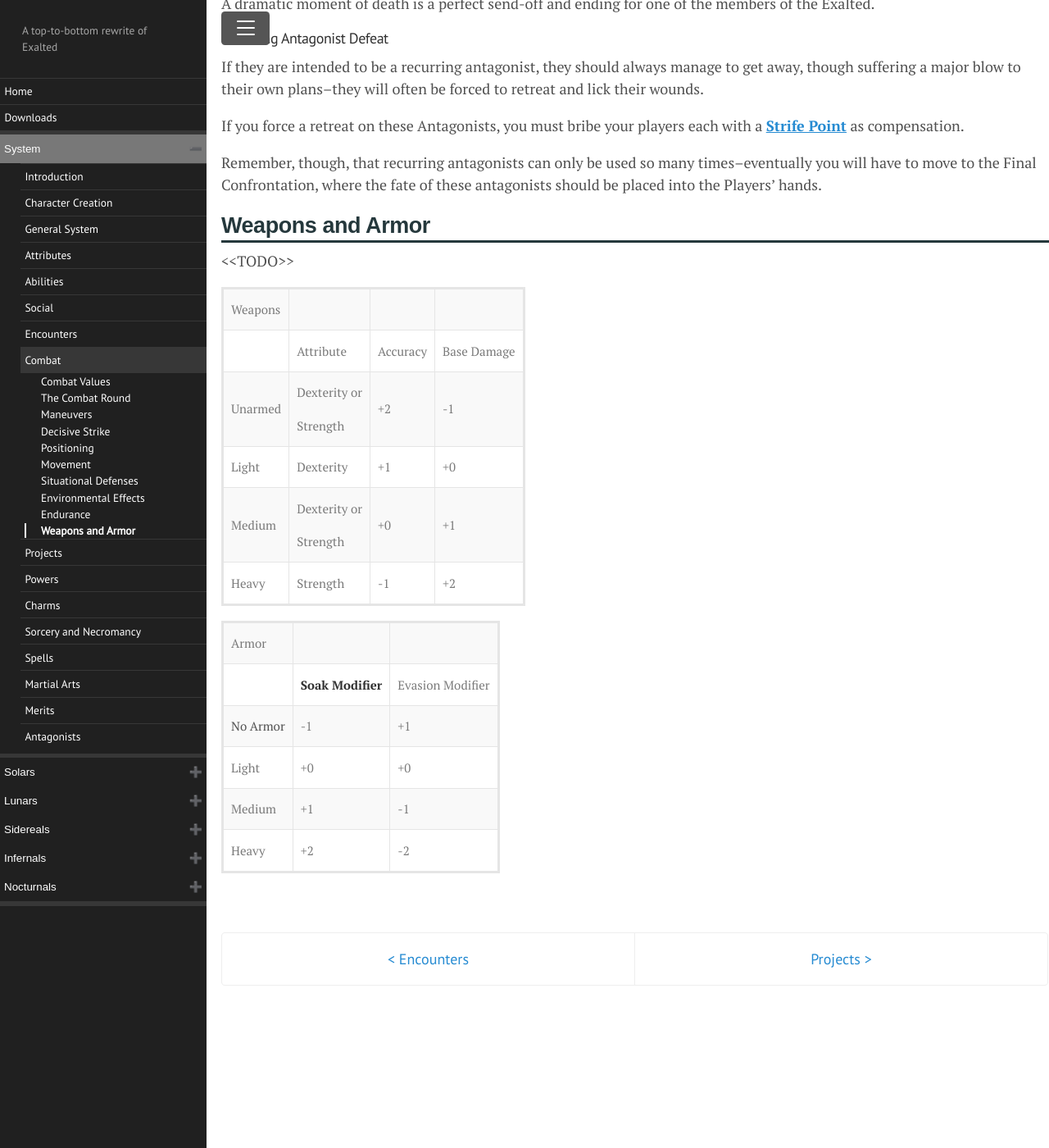
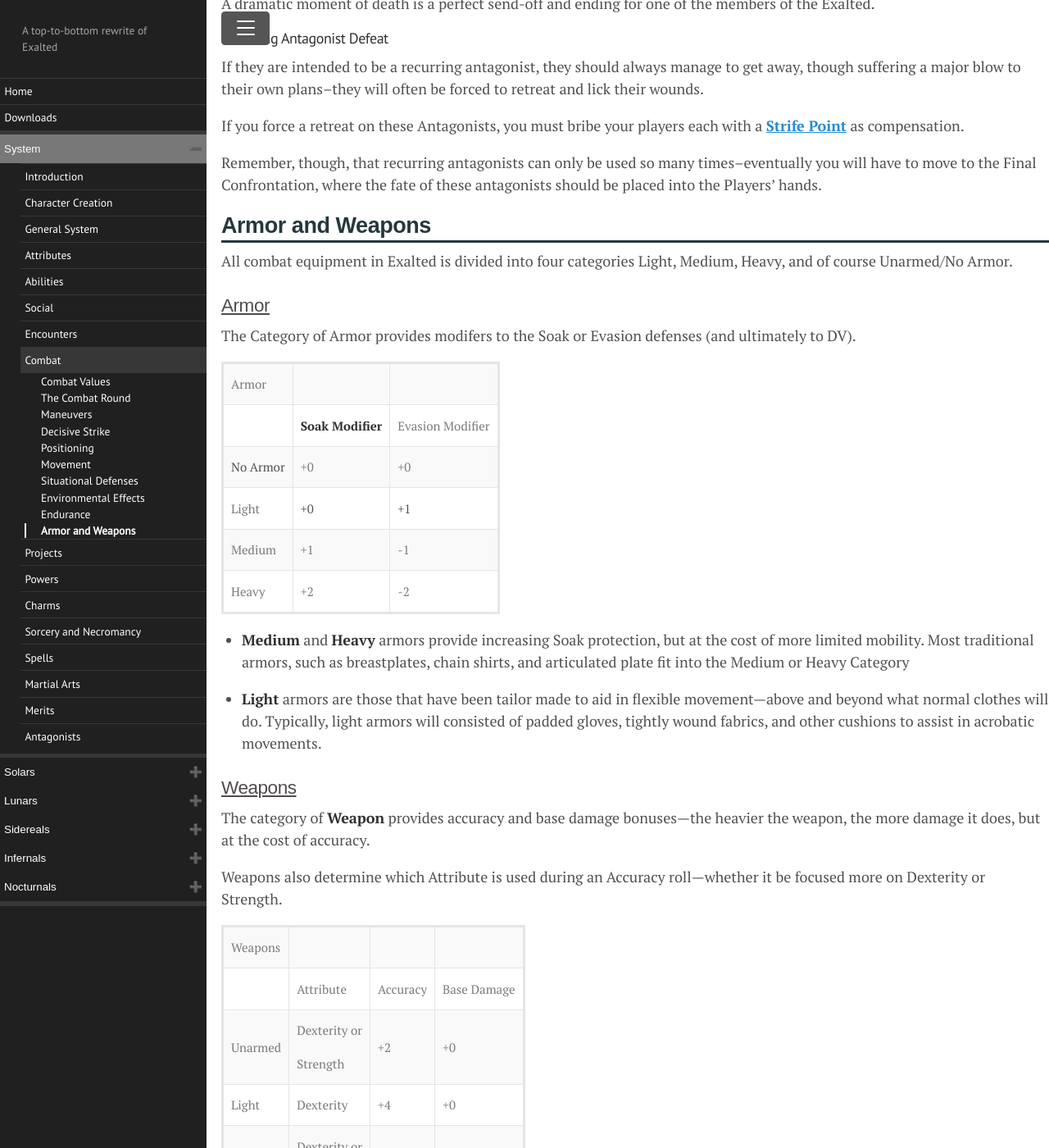
Before and after one commit to Dragonmystic707/exalted-reincarnated, a Jekyll site: the page built from docs/System/Combat.md, in a window 1280 px wide and 1400 px high, scrolled down 10263 px. Shown: the whole window at 82% size. Built offline with Jekyll 4.4.1, drawn with Linux system fonts in a browser that asks for light colours; some of the changed text lies outside the part shown.

Commit message:
Revamed Base Damage

```diff
--- a/docs/System/Combat.md
+++ b/docs/System/Combat.md
@@ -67,13 +67,14 @@
     The ability to land a hit with an attack. This value is highly
     dependant on the weapon used—for example, a short bow is a light
     archery weapon, so would use Dexterity, Archery, and provide an
-    Accuracy Bonus. This is described in more detail in the
-    [Weapons](/Combat/#weapons-and-armor) section.
+    Accuracy Bonus, wheras a Heavy Axe would rely on Strength, Melee,
+    and have an Accuracy Penalty. This is described in more detail in
+    the [Weapons](/Combat/#armor-and-weapons) section.
 
 -   **Base Damage**
-    When a Decisive Attack lands, a portion of the of the dice pool
-    comes from a player’s Base Damage—in essence, it is the minimium
-    amount of power behind any striking attack.
+    When a Decisive Attack lands, the Base Damage is the minimal amount
+    of damage behind the blow—heavier weapons will deal more base
+    damage.
 
 -   **Initiative**
     How quickly a character can react to the start of battle,
@@ -361,13 +362,13 @@
 Roll the **Accuracy** dice pool against the target’s DV. If the roll
 fails, the attack misses and you lose 2 Impulse.
 
-On a success, take the Threshold Successes from the Accuracy Roll, the
-character’s Base Damage, and *all* the Impulse they currently have to
-form a Damage Dice Pool. The number of successes from that Dice Pool is
-how much Endurance the target loses.
+On a success, take the Threshold Successes from the Accuracy Roll and
+*all* the Impulse they currently have to form a Damage Dice Pool. The
+number of successes from this Damage Pool, plus any Base Damage the
+Exalt has, is how much Endurance the target loses.
 
-**Damage Pool**: (Impulse + Base Damage + Threshold Success)
-**Target Endurance lost:** \# Successes Rolled
+**Damage Pool**: (Impulse + Threshold Success)
+**Target Endurance lost:** \# Successes Rolled + Base Damage
 
 <table>
 <tbody>
@@ -689,10 +690,94 @@
 where the fate of these antagonists should be placed into the Players’
 hands.
 
-Weapons and Armor
+Armor and Weapons
 -----------------
 
-&lt;&lt;TODO&gt;&gt;
+All combat equipment in Exalted is divided into four categories Light,
+Medium, Heavy, and of course Unarmed/No Armor.
+
+### Armor
+
+The Category of Armor provides modifers to the Soak or Evasion defenses
+(and ultimately to DV).
+
+<table>
+<tbody>
+<tr class="odd">
+<td><blockquote>
+<p>Armor</p>
+</blockquote></td>
+<td></td>
+<td></td>
+</tr>
+<tr class="even">
+<td></td>
+<td><blockquote>
+<p><strong>Soak Modifier</strong></p>
+</blockquote></td>
+<td><blockquote>
+<p>Evasion Modifier</p>
+</blockquote></td>
+</tr>
+<tr class="odd">
+<td>No Armor</td>
+<td><blockquote>
+<p>+0</p>
+</blockquote></td>
+<td><blockquote>
+<p>+0</p>
+</blockquote></td>
+</tr>
+<tr class="even">
+<td><blockquote>
+<p>Light</p>
+</blockquote></td>
+<td>+0</td>
+<td>+1</td>
+</tr>
+<tr class="odd">
+<td><blockquote>
+<p>Medium</p>
+</blockquote></td>
+<td><blockquote>
+<p>+1</p>
+</blockquote></td>
+<td><blockquote>
+<p>-1</p>
+</blockquote></td>
+</tr>
+<tr class="even">
+<td><blockquote>
+<p>Heavy</p>
+</blockquote></td>
+<td><blockquote>
+<p>+2</p>
+</blockquote></td>
+<td><blockquote>
+<p>-2</p>
+</blockquote></td>
+</tr>
+</tbody>
+</table>
+
+-   **Medium** and **Heavy** armors provide increasing Soak protection,
+    but at the cost of more limited mobility. Most traditional armors,
+    such as breastplates, chain shirts, and articulated plate fit into
+    the Medium or Heavy Category
+
+-   **Light** armors are those that have been tailor made to aid in
+    flexible movement—above and beyond what normal clothes will do.
+    Typically, light armors will consisted of padded gloves, tightly
+    wound fabrics, and other cushions to assist in acrobatic movements.
+
+### Weapons
+
+The category of **Weapon** provides accuracy and base damage bonuses—the
+heavier the weapon, the more damage it does, but at the cost of
+accuracy.
+
+Weapons also determine which Attribute is used during an Accuracy
+roll—whether it be focused more on Dexterity or Strength.
 
 <table>
 <tbody>
@@ -728,7 +813,7 @@
 <p>+2</p>
 </blockquote></td>
 <td><blockquote>
-<p>-1</p>
+<p>+0</p>
 </blockquote></td>
 </tr>
 <tr class="even">
@@ -739,7 +824,7 @@
 <p>Dexterity</p>
 </blockquote></td>
 <td><blockquote>
-<p>+1</p>
+<p>+4</p>
 </blockquote></td>
 <td><blockquote>
 <p>+0</p>
@@ -768,7 +853,7 @@
 <p>Strength</p>
 </blockquote></td>
 <td><blockquote>
-<p>-1</p>
+<p>+0</p>
 </blockquote></td>
 <td><blockquote>
 <p>+2</p>
@@ -777,65 +862,34 @@
 </tbody>
 </table>
 
-<table>
-<tbody>
-<tr class="odd">
-<td><blockquote>
-<p>Armor</p>
-</blockquote></td>
-<td></td>
-<td></td>
-</tr>
-<tr class="even">
-<td></td>
-<td><blockquote>
-<p><strong>Soak Modifier</strong></p>
-</blockquote></td>
-<td><blockquote>
-<p>Evasion Modifier</p>
-</blockquote></td>
-</tr>
-<tr class="odd">
-<td>No Armor</td>
-<td><blockquote>
-<p>-1</p>
-</blockquote></td>
-<td><blockquote>
-<p>+1</p>
-</blockquote></td>
-</tr>
-<tr class="even">
-<td><blockquote>
-<p>Light</p>
-</blockquote></td>
-<td><blockquote>
-<p>+0</p>
-</blockquote></td>
-<td><blockquote>
-<p>+0</p>
-</blockquote></td>
-</tr>
-<tr class="odd">
-<td><blockquote>
-<p>Medium</p>
-</blockquote></td>
-<td><blockquote>
-<p>+1</p>
-</blockquote></td>
-<td><blockquote>
-<p>-1</p>
-</blockquote></td>
-</tr>
-<tr class="even">
-<td><blockquote>
-<p>Heavy</p>
-</blockquote></td>
-<td><blockquote>
-<p>+2</p>
-</blockquote></td>
-<td><blockquote>
-<p>-2</p>
-</blockquote></td>
-</tr>
-</tbody>
-</table>
+-   **Unarmed** and **Medium** weapons can be effectively used by those
+    who favor Dexterity or Strength.
+
+-   **Light** weapons rely only on fine, precise movements to find their
+    targets, and so rely soley on Dexterity.
+
+-   **Heavy** weapons rely primarily on stable, graceful moves with a
+    pendulous weight. Strength alone controls where the weapon goes.
+
+### Weapon Attributes
+
+&lt;&lt;TODO&gt;&gt;
+
+Weapons are associated with abilities, and a speciality of them. Swords
+is a speciality of Melee. Weapons can cross specialities and even
+abilities: a claymore can double as a Sword or Club. A Spear as a sword
+or a thrown weapon.
+
+### Artifacts
+
+&lt;&lt;TODO&gt;&gt;
+
+Artifacts combat equipement can get one of the following:
+
+-   +1 Soak or Evasion (no more than +2 total)
+
+-   +2 Accuracy (no more than +4 total)
+
+-   +1 Damage.
+
+-   Use of non-standard Attribute.
```
Also changed, not shown: other parts of docs/System/Combat.md (+1 -1 lines), docs/System/Character_Creation.md (+24 -13 lines), 4 other files.
